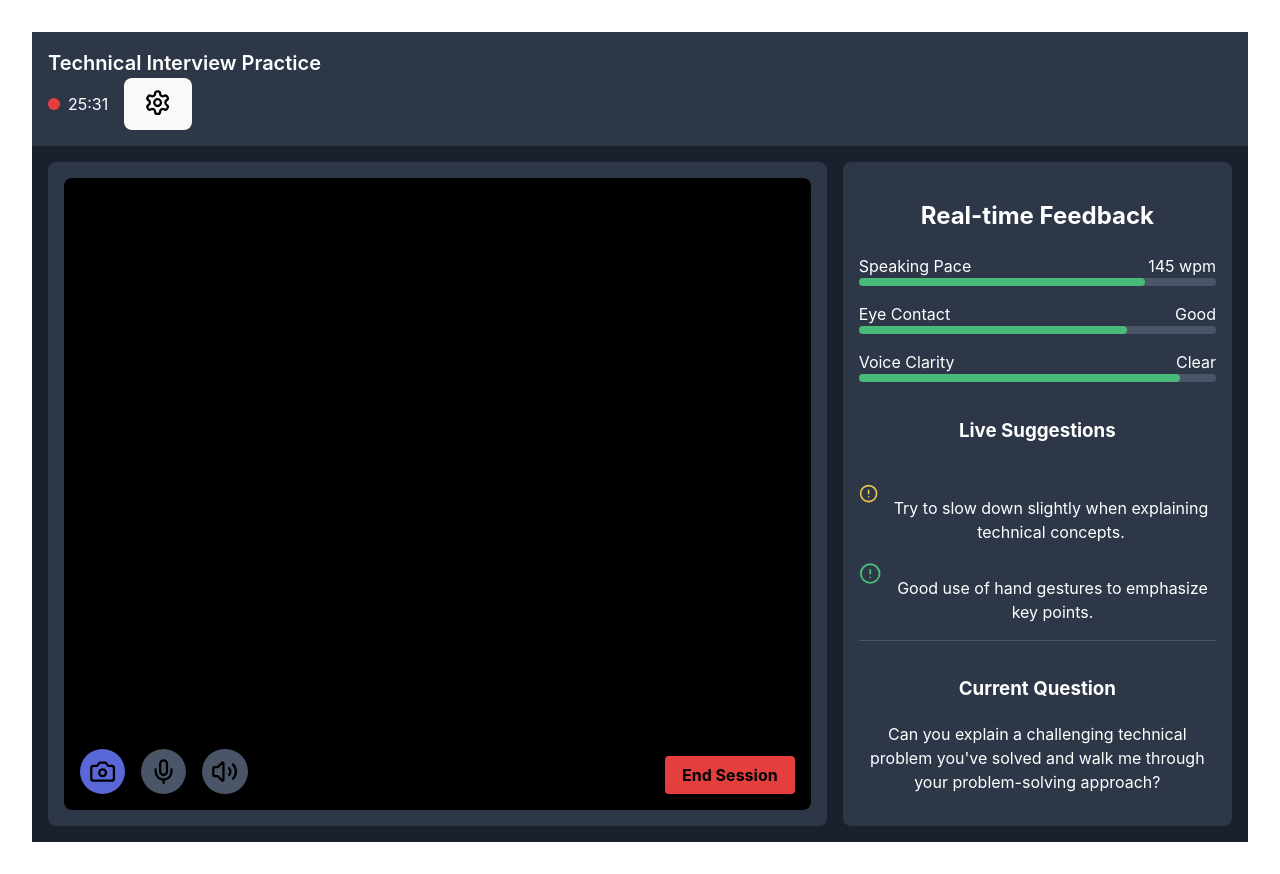
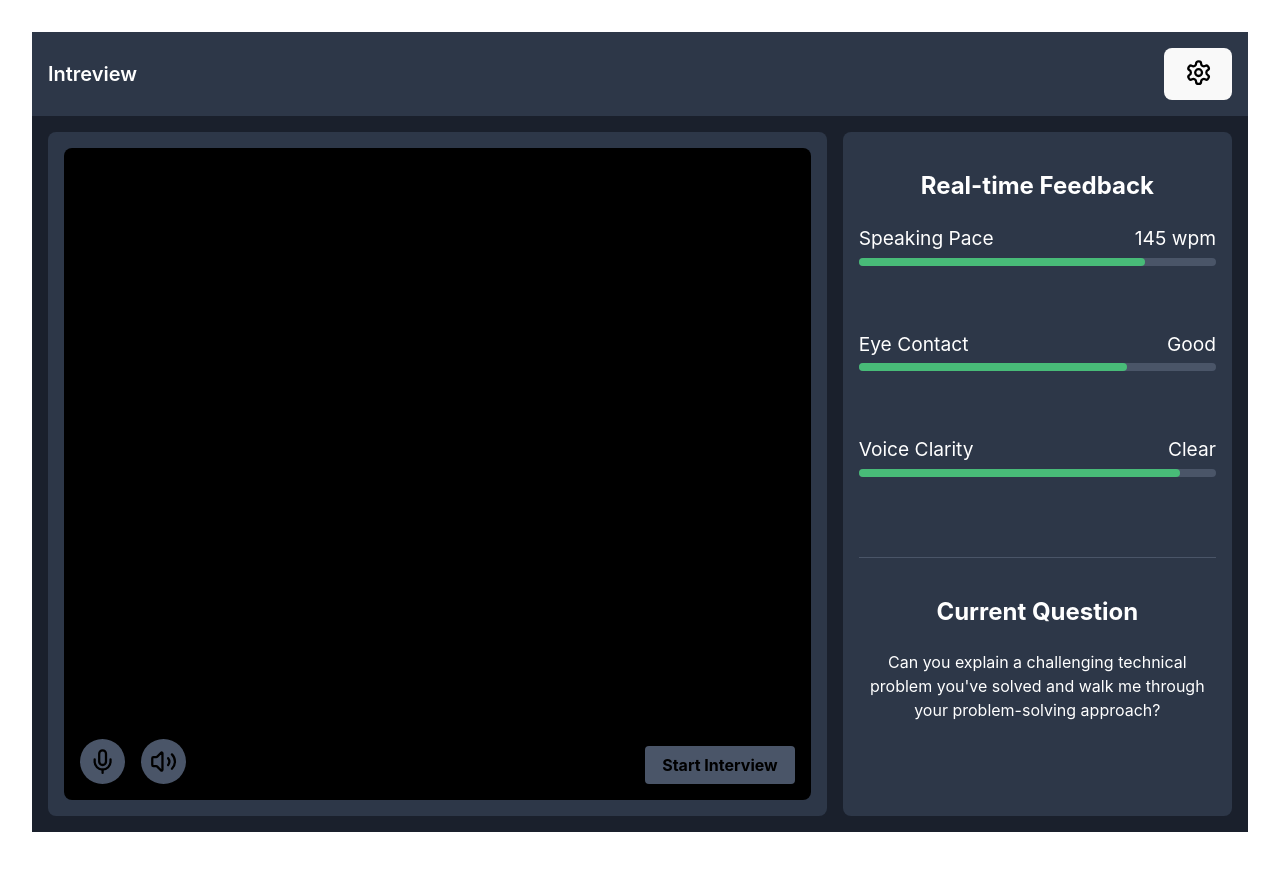
Before and after one commit to DavidYu75/intreview, a React (Vite) app in the folder frontend/: page /camera in a window 1280 px wide. Built offline with nearby package versions, Linux system fonts and the light colour scheme; no server answers.

Commit message:
camera page

```diff
--- a/frontend/package.json
+++ b/frontend/package.json
@@ -22,6 +22,7 @@
   },
   "devDependencies": {
     "@eslint/js": "^9.17.0",
+    "@types/node": "^22.10.7",
     "@types/react": "^18.3.18",
     "@types/react-dom": "^18.3.5",
     "@vitejs/plugin-react": "^4.3.4",
--- a/frontend/src/pages/Camera.css
+++ b/frontend/src/pages/Camera.css
@@ -14,6 +14,13 @@
     align-items: center;
   }
 
+  .top-bar-content {
+    display: flex;
+    justify-content: space-between;
+    align-items: center;
+    width: 100%;
+  }
+
   .title {
     font-size: 1.25rem;
     font-weight: 600;
@@ -23,6 +30,7 @@
     display: flex;
     align-items: center;
     gap: 1rem;
+    margin-left: auto;
   }
 
   .recording-indicator {
@@ -43,6 +51,7 @@
     width: 1.7rem;
     height: 1.7rem;
   }
+
 
   /* Main Content */
   .main-content {
@@ -112,7 +121,6 @@
     position: absolute;
     bottom: 1rem;
     right: 1rem;
-    background-color: #e53e3e;
     margin: 1rem;
     padding: 0.5rem 1rem;
     border-radius: 0.25rem;
@@ -122,6 +130,22 @@
   }
 
   .end-session-button:hover {
+    background-color: #c53030;
+  }
+
+  .end-session-button.start {
+    background-color: #4a5568;
+  }
+
+  .end-session-button.start:hover {
+    background-color: #718096;
+  }
+
+  .end-session-button.end {
+    background-color: #e53e3e;
+  }
+
+  .end-session-button.end:hover {
     background-color: #c53030;
   }
 
@@ -135,12 +159,14 @@
   }
 
   .feedback-metrics .metric {
-    margin-bottom: 1rem;
+    margin-bottom: 4rem;
   }
 
   .metric-label {
     display: flex;
     justify-content: space-between;
+    font-size: 1.2rem;
+    padding-bottom: 0.3rem;
   }
 
   .progress-bar {
@@ -155,26 +181,27 @@
     border-radius: 0.25rem;
   }
 
-  .suggestions {
+  /* .suggestions {
     margin-top: 1rem;
   }
-
-  .suggestion {
+   */
+  /* .suggestion {
     display: flex;
     align-items: start;
     gap: 0.5rem;
-  }
+  } */
 
-  .icon.alert {
+  /* .icon.alert {
     color: #ecc94b;
   }
 
   .icon.success {
     color: #48bb78;
-  }
+  } */
 
   .current-question {
-    margin-top: auto;
+
+    margin-top: 1rem;
     padding-top: 1rem;
     border-top: 1px solid #4a5568;
   }
--- a/frontend/src/pages/Camera.tsx
+++ b/frontend/src/pages/Camera.tsx
@@ -1,16 +1,20 @@
 import React, { useState, useEffect, useRef } from 'react';
-import { Camera, Mic, Settings, Volume2, MonitorStop, AlertCircle } from 'lucide-react';
+import { Mic, Settings, Volume2 } from 'lucide-react';
 import './Camera.css';
 
 const CameraPage = () => {
   const [isRecording, setIsRecording] = useState(false);
   const [isMuted, setIsMuted] = useState(false);
+  const [time, setTime] = useState(0);
   const videoRef = useRef<HTMLVideoElement>(null);
+  const streamRef = useRef<MediaStream | null>(null);
+  const timerRef = useRef<NodeJS.Timeout | null>(null);
 
   useEffect(() => {
     async function getMedia() {
       try {
         const stream = await navigator.mediaDevices.getUserMedia({ video: true });
+        streamRef.current = stream;
         if (videoRef.current) {
           videoRef.current.srcObject = stream;
         }
@@ -20,19 +24,51 @@ const CameraPage = () => {
     }
 
     getMedia();
+
+    return () => {
+      if (streamRef.current) {
+        streamRef.current.getTracks().forEach(track => track.stop());
+      }
+      if (timerRef.current) {
+        clearInterval(timerRef.current);
+      }
+    };
   }, []);
+
+  const handleRecording = () => {
+    if (isRecording) {
+      if (timerRef.current) {
+        clearInterval(timerRef.current);
+      }
+      console.log(`Interview ended at ${time} seconds`);
+    } else {
+      setTime(0);
+      timerRef.current = setInterval(() => {
+        setTime(prevTime => prevTime + 1);
+      }, 1000);
+    }
+    setIsRecording(!isRecording);
+  };
+
+  const formatTime = (seconds: number) => {
+    const mins = Math.floor(seconds / 60);
+    const secs = seconds % 60;
+    return `${String(mins).padStart(2, '0')}:${String(secs).padStart(2, '0')}`;
+  };
 
   return (
     <div className="page-container">
       {/* Top Bar */}
       <div className="top-bar">
         <div className="top-bar-content">
-          <span className="title">Technical Interview Practice</span>
+          <span className="title">Intreview</span>
           <div className="top-bar-actions">
-            <div className="recording-indicator">
-              <div className="indicator-dot"></div>
-              <span>25:31</span>
-            </div>
+            {isRecording && (
+              <div className="recording-indicator">
+                <div className="indicator-dot"></div>
+                <span>{formatTime(time)}</span>
+              </div>
+            )}
             <button>
               <Settings className="icon" />
             </button>
@@ -49,12 +85,6 @@ const CameraPage = () => {
           </div>
           <div className="video-controls">
             <button
-              className={`control-button ${isRecording ? 'recording' : 'ready'}`}
-              onClick={() => setIsRecording(!isRecording)}
-            >
-              {isRecording ? <MonitorStop className="icon" /> : <Camera className="icon" />}
-            </button>
-            <button
               className={`control-button ${isMuted ? 'muted' : ''}`}
               onClick={() => setIsMuted(!isMuted)}
             >
@@ -64,7 +94,12 @@ const CameraPage = () => {
               <Volume2 className="icon" />
             </button>
           </div>
-          <button className="end-session-button">End Session</button>
+          <button
+            className={`end-session-button ${isRecording ? 'end' : 'start'}`}
+            onClick={handleRecording}
+          >
+            {isRecording ? 'End Session' : 'Start Interview'}
+          </button>
         </div>
 
         {/* Feedback Panel */}
@@ -100,7 +135,7 @@ const CameraPage = () => {
             </div>
           </div>
 
-          <h3>Live Suggestions</h3>
+          {/* <h3>Live Suggestions</h3>
           <div className="suggestions">
             <div className="suggestion">
               <AlertCircle className="icon alert" />
@@ -110,10 +145,10 @@ const CameraPage = () => {
               <AlertCircle className="icon success" />
               <p>Good use of hand gestures to emphasize key points.</p>
             </div>
-          </div>
+          </div> */}
 
           <div className="current-question">
-            <h3>Current Question</h3>
+            <h2>Current Question</h2>
             <p>
               Can you explain a challenging technical problem you've solved and walk me through your problem-solving approach?
             </p>
```
Also changed, not shown: frontend/src/pages/Results.tsx (added), 1 other file (tests, documents, lock files or other folders).
